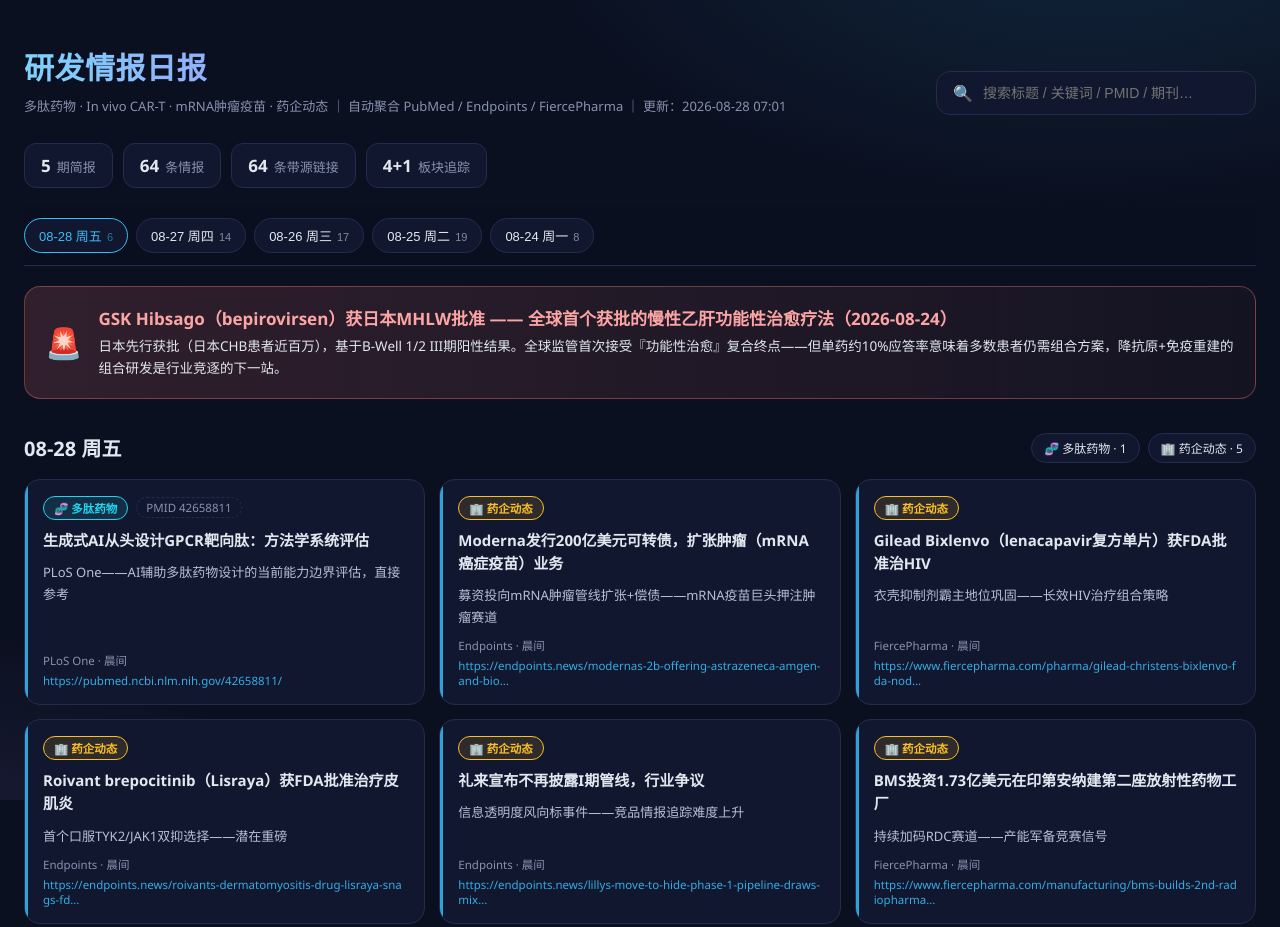
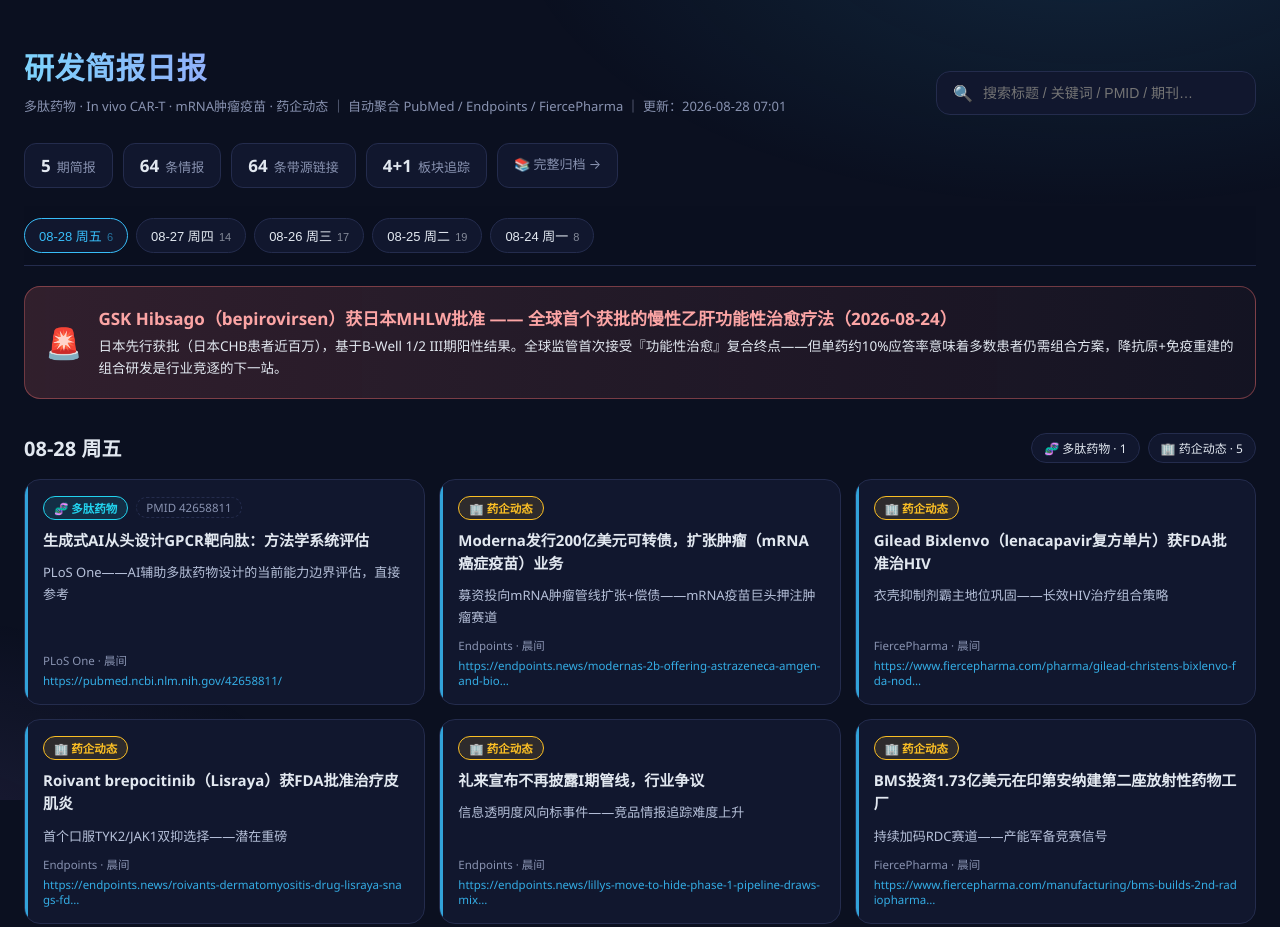
Before and after one commit to hongguohu-collab/rd-brief, a plain HTML site: page index.html in a window 1280 px wide. Shown: the top 927 px of the page. Drawn offline with Linux system fonts and the light colour scheme.

Commit message:
update: R&D brief index.html

```diff
--- a/index.html
+++ b/index.html
@@ -3,7 +3,7 @@
 <head>
 <meta charset="UTF-8">
 <meta name="viewport" content="width=device-width, initial-scale=1.0">
-<title>研发情报日报 · R&D Intelligence</title>
+<title>研发简报日报 | R&D Intelligence</title>
 <style>
 :root { --bg:#0b1020; --panel:#11172e; --panel2:#161d38; --line:#242c4d; --txt:#e2e8f0; --dim:#8892b0; --acc:#38bdf8; }
 * { margin:0; padding:0; box-sizing:border-box; }
@@ -61,7 +61,7 @@
 <div class="wrap">
 <header class="hero">
   <div>
-    <h1>研发情报日报</h1>
+    <h1>研发简报日报</h1>
     <div class="sub">多肽药物 · In vivo CAR-T · mRNA肿瘤疫苗 · 药企动态 ｜ 自动聚合 PubMed / Endpoints / FiercePharma ｜ 更新：2026-08-28 07:01</div>
   </div>
   <div class="search-bar">🔍 <input id="q" placeholder="搜索标题 / 关键词 / PMID / 期刊…"></div>
@@ -71,6 +71,7 @@
   <span class="stat"><b>64</b>条情报</span>
   <span class="stat"><b>64</b>条带源链接</span>
   <span class="stat"><b>4+1</b>板块追踪</span>
+  <a class="stat" href="archive.html" style="text-decoration:none">📚 完整归档 →</a>
 </div>
 <nav class="nav"><button class="nav-date" data-target="day-2026-08-28">08-28 周五<span class="cnt">6</span></button><button class="nav-date" data-target="day-2026-08-27">08-27 周四<span class="cnt">14</span></button><button class="nav-date" data-target="day-2026-08-26">08-26 周三<span class="cnt">17</span></button><button class="nav-date" data-target="day-2026-08-25">08-25 周二<span class="cnt">19</span></button><button class="nav-date" data-target="day-2026-08-24">08-24 周一<span class="cnt">8</span></button></nav>
 <div class="major-banner">
```
